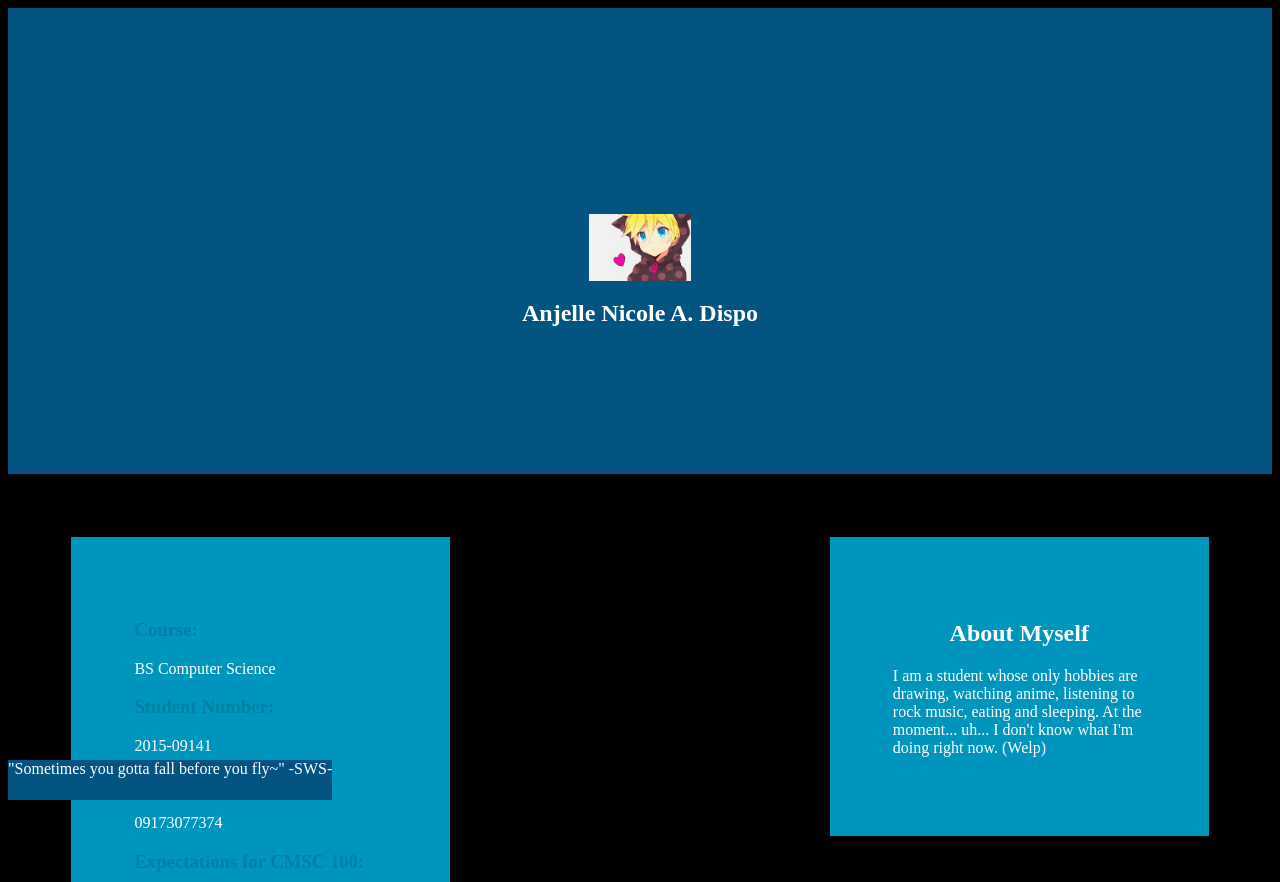
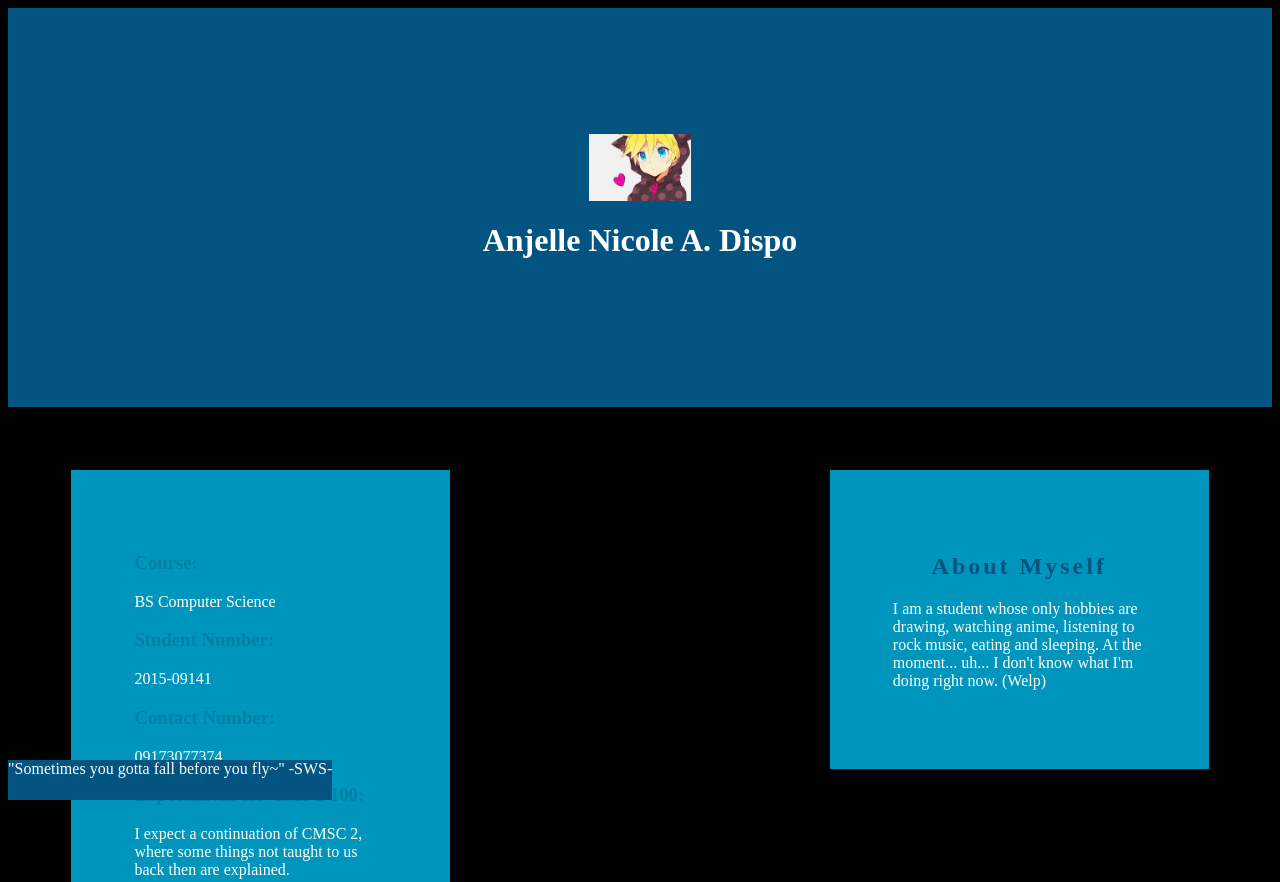
Before and after one commit to Anjelle/Anjelle.github.io, a plain HTML site: page index.html in a window 1280 px wide. Shown: the top 882 px of the page. Drawn offline with Linux system fonts and the light colour scheme.

Commit message:
Add Something

```diff
--- a/index.css
+++ b/index.css
@@ -16,14 +16,14 @@ h3 {
 }
 
 h1 {
+	color: white;
+	text-align: center;
+}
+
+h2 {
 	color: #035480;
 	text-align: center;
 	letter-spacing: 3px;
-}
-
-h2 {
-	color: white;
-	text-align: center;
 }
 
 .leftside {
--- a/index.html
+++ b/index.html
@@ -7,9 +7,8 @@
 
 	<body>
 		<div class = "top">
-			<header><h1>~~Profile~~</h1></header>
 			<img src="images.jpg" alt="Profile Picture">
-			<h2> Anjelle Nicole A. Dispo</h2>
+			<h1> Anjelle Nicole A. Dispo</h1>
 		</div>
 		<!--Course, Student Number, About yourself, Expectations for the subject/teacher, Number of times you have taken CMSC 100, Contact Number, (anything else you want to include).-->
 		<div class = "leftside">
```
